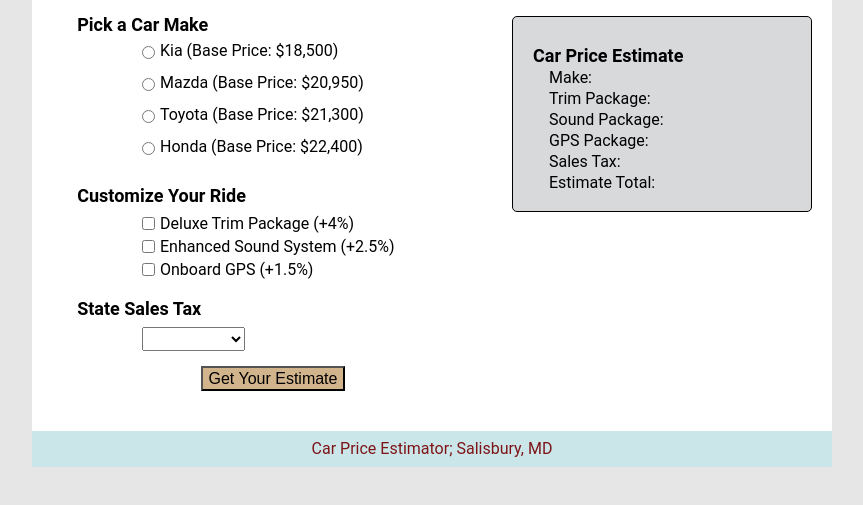
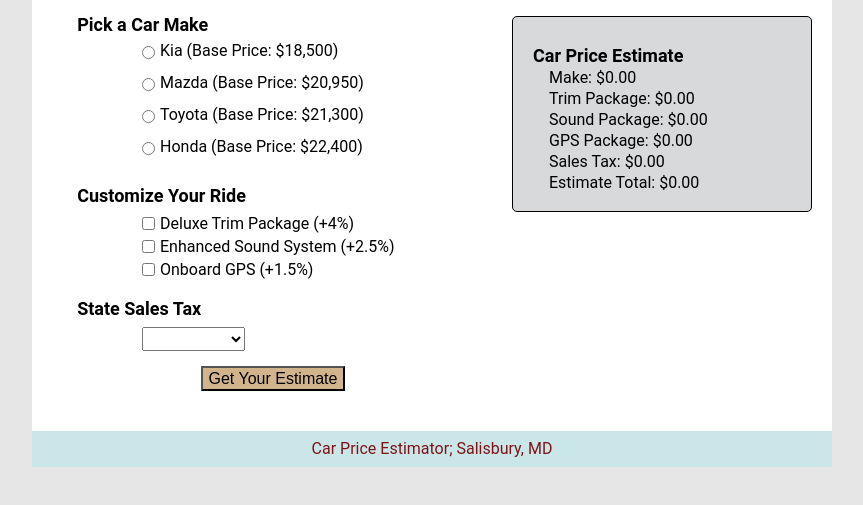
Before and after one commit to kathiewright/info301-hop3-7, a website: page public/index.html in a window 1280 px wide. Both pictures are taken after a click on the button "Get Your Estimate". Shown: the part 123-628 px from the top of the page, without its empty margins (208-1071 px from the left). Drawn offline with Linux system fonts and the light colour scheme.

Commit message:
💒🍌 Updated with Glitch

```diff
--- a/public/estimate.js
+++ b/public/estimate.js
@@ -6,12 +6,18 @@
  */
  //global variables
 
-var carEstimate=0;
+
+var basePrice=0;
+var trimPrice=0;
+var soundPrice=0;
+var gpsPrice=0;
+var stateTax=0;
 
 
 function calcBasePrice(){
   var carMakers=document.getElementsByName("carMakers");
-}
+
+  }
 
 function calcCustomOptions(){
 
@@ -26,6 +32,17 @@
   calcCustomOptions();
   calcSalesTax();
 
+  document.getElementById("carMake").innerHTML += ("$" + basePrice.toFixed(2));
+  document.getElementById("trimPkg").innerHTML += ("$" + trimPrice.toFixed(2));
+  document.getElementById("soundPkg").innerHTML += ("$" + soundPrice.toFixed(2));
+  document.getElementById("gpsPkg").innerHTML += ("$" + gpsPrice.toFixed(2));
+  document.getElementById("stateTax").innerHTML += ("$" + stateTax.toFixed(2));
+  document.getElementById("estPrice").innerHTML += ("$" + (basePrice +
+                                                         trimPrice +
+                                                         soundPrice +
+                                                         gpsPrice +
+                                                         stateTax).toFixed(2));
+
   document.getElementById("estimate").style.display = "block";
 
 
--- a/public/index.html
+++ b/public/index.html
@@ -46,7 +46,7 @@
               <input type="checkbox" id="chkSound"/>
               <label for="chkSound">Enhanced Sound System (+2.5%)</label>
               <input type="checkbox" id="chkGPS"/>
-              <label for="fchkGPS">Onboard GPS (+1.5%)</label>
+              <label for="chkGPS">Onboard GPS (+1.5%)</label>
            </fieldset>
         <br>
            <fieldset class = "regState" >
```
